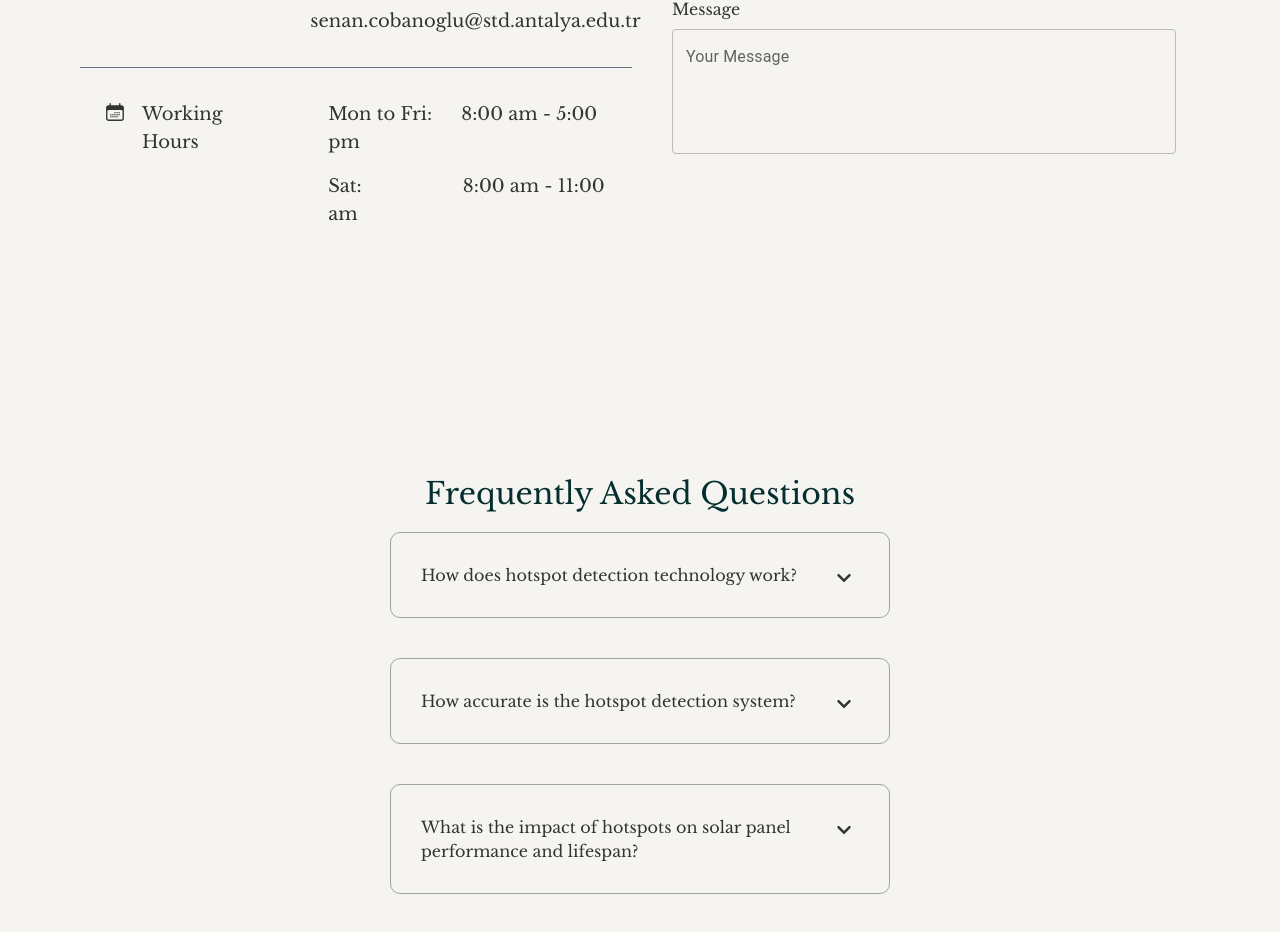
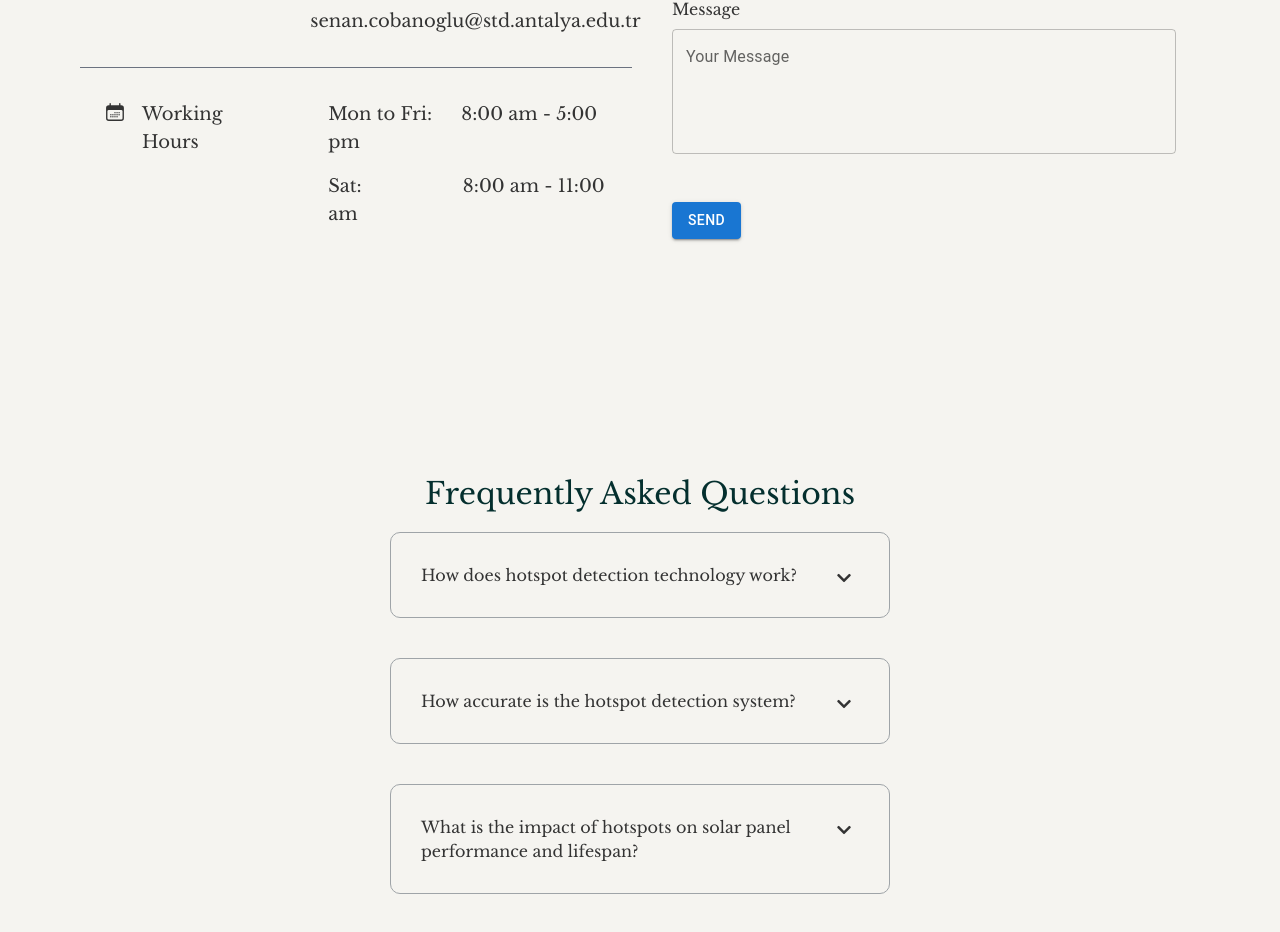
Before and after one commit to elifxa/BitirmeProjesi, a React (Vite) app: page /contact in a window 1280 px wide. Shown: the part 871-1803 px from the top of the page. Built offline with nearby package versions, Linux system fonts and the light colour scheme; a web font is replaced by a local one.

Commit message:
email send

```diff
--- a/package.json
+++ b/package.json
@@ -30,6 +30,7 @@
     "react-curveto": "^1.0.6",
     "react-dom": "^18.2.0",
     "react-router-dom": "^6.22.3",
+    "react-toastify": "^10.0.5",
     "sort-by": "^0.0.2",
     "styled-components": "^6.1.8"
   },
--- a/src/Dropbox.jsx
+++ b/src/Dropbox.jsx
@@ -21,6 +21,7 @@ export default function Dropbox() {
 
   const onUpload = (event) => {
     const files = event.files;
+    console.log('Files to upload:', files);
 
     setUploading(true);
 
@@ -77,7 +78,7 @@ export default function Dropbox() {
         <div className="dropbox-container">
           <FileUpload
             key={resetKey}
-            name="demo[]"
+            name="image"
             url="http://13.53.214.255/detect"
             multiple
             accept="image/*"
--- a/src/contactEmail.jsx
+++ b/src/contactEmail.jsx
@@ -1,9 +1,44 @@
-import { useFormControl } from '@mui/material/FormControl';
-
+import { useState } from 'react';
 import Box from '@mui/material/Box';
 import TextField from '@mui/material/TextField';
+import Button from '@mui/material/Button';
+import { ToastContainer, toast } from 'react-toastify';
+import 'react-toastify/dist/ReactToastify.css';
 
 export default function ContactEmail() {
+  const [name, setName] = useState('');
+  const [email, setEmail] = useState('');
+  const [message, setMessage] = useState('');
+
+  const handleSubmit = () => {
+    const formData = {
+      name: name,
+      email: email,
+      message: message,
+    };
+    fetch('http://13.53.214.255/send_email', {
+      method: 'POST',
+      body: JSON.stringify(formData),
+      headers: {
+        'Content-Type': 'application/json',
+      },
+    })
+      .then((response) => {
+        if (response.ok) {
+          toast.success('Email sent successfully');
+          setName('');
+          setEmail('');
+          setMessage('');
+        } else {
+          throw new Error('Failed to send email');
+        }
+      })
+      .catch((error) => {
+        console.error('Error sending email:', error);
+        toast.error('Error sending email');
+      });
+  };
+
   return (
     <Box
       component="form"
@@ -21,6 +56,8 @@ export default function ContactEmail() {
           multiline
           maxRows={4}
           fullWidth
+          value={name}
+          onChange={(e) => setName(e.target.value)}
         />
         <h3 className="pb-2">E-mail</h3>
         <TextField
@@ -29,6 +66,8 @@ export default function ContactEmail() {
           placeholder="Placeholder"
           multiline
           fullWidth
+          value={email}
+          onChange={(e) => setEmail(e.target.value)}
         />
         <h3 className="pb-2">Message</h3>
         <TextField
@@ -37,7 +76,13 @@ export default function ContactEmail() {
           multiline
           rows={4}
           fullWidth
+          value={message}
+          onChange={(e) => setMessage(e.target.value)}
         />
+        <Button variant="contained" onClick={handleSubmit}>
+          Send
+        </Button>
+        <ToastContainer />
       </div>
     </Box>
   );
```
Also changed, not shown: 1 other file (tests, documents, lock files or other folders).
